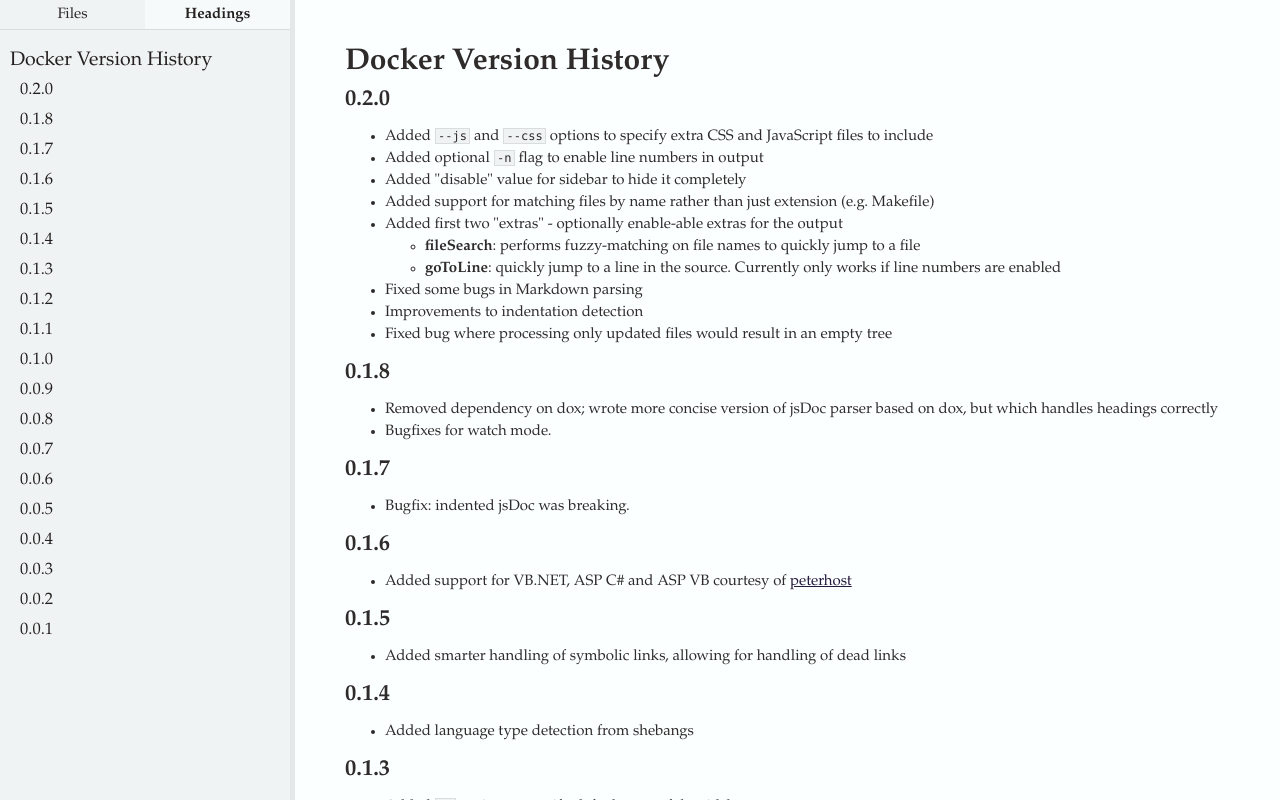
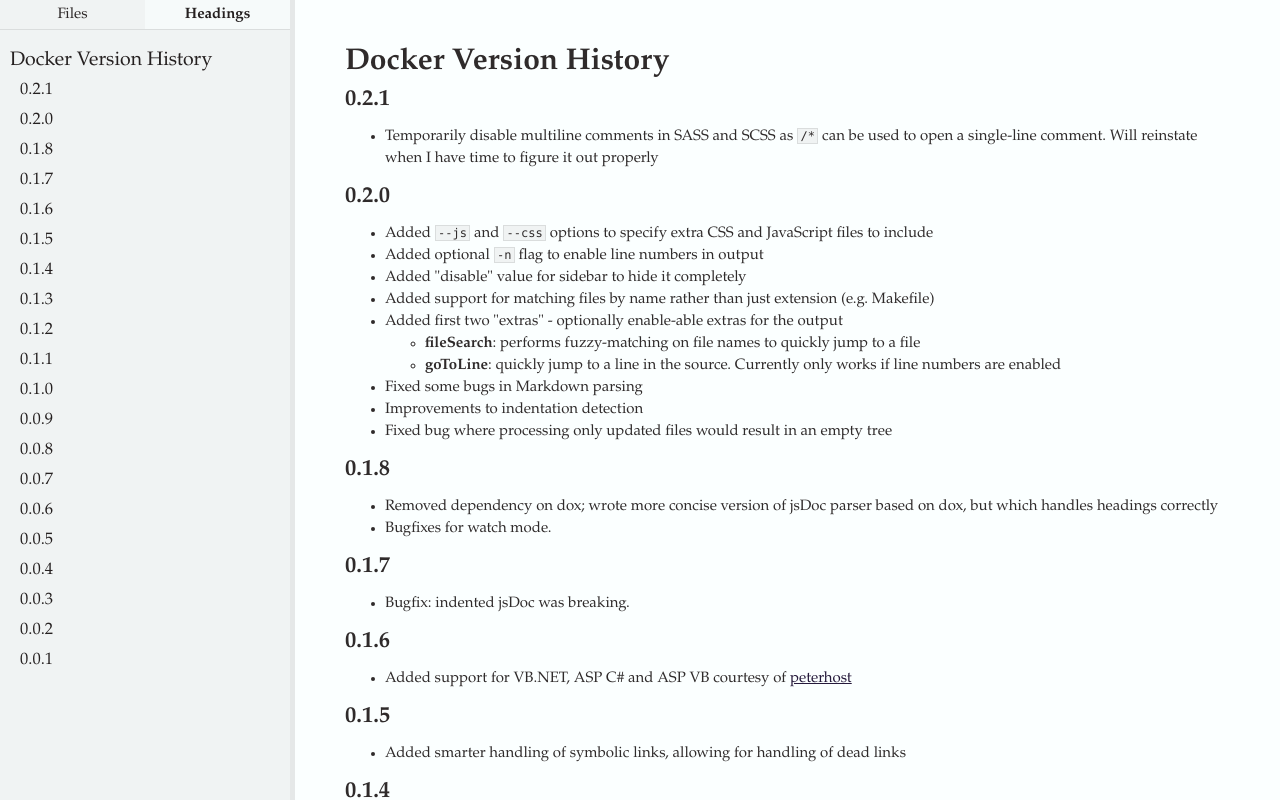
Before and after one commit to jbt/docker, a plain HTML site: page History.md.html in a window 1280 px wide. Both pictures are taken after a click on the element "Headings". Drawn offline with Linux system fonts and the light colour scheme.

Commit message:
Update to 0.2.1

```diff
--- a/History.md.html
+++ b/History.md.html
@@ -22,6 +22,9 @@
     <div id="headings">
       <div class="heading h1">
         <a href="#docker-version-history">Docker Version History</a>
+      </div>
+      <div class="heading h2">
+        <a href="#0.2.1">0.2.1</a>
       </div>
       <div class="heading h2">
         <a href="#0.2.0">0.2.0</a>
@@ -91,6 +94,19 @@
   </h1>
 </div>
 
+
+
+<div class="pilwrap" id="0.2.1">
+  <h2>
+    <a href="#0.2.1" class="pilcrow">&#182;</a>
+    0.2.1
+  </h2>
+</div>
+
+
+<ul>
+<li>Temporarily disable multiline comments in SASS and SCSS as <code>/*</code> can be used to open a single-line comment. Will reinstate when I have time to figure it out properly</li>
+</ul>
 
 
 <div class="pilwrap" id="0.2.0">
```
Also changed, not shown: docker.html (+1 -1 lines), lib/showdown.js.html (+1 -1 lines), src/docker.js.html (+2 -2 lines).
